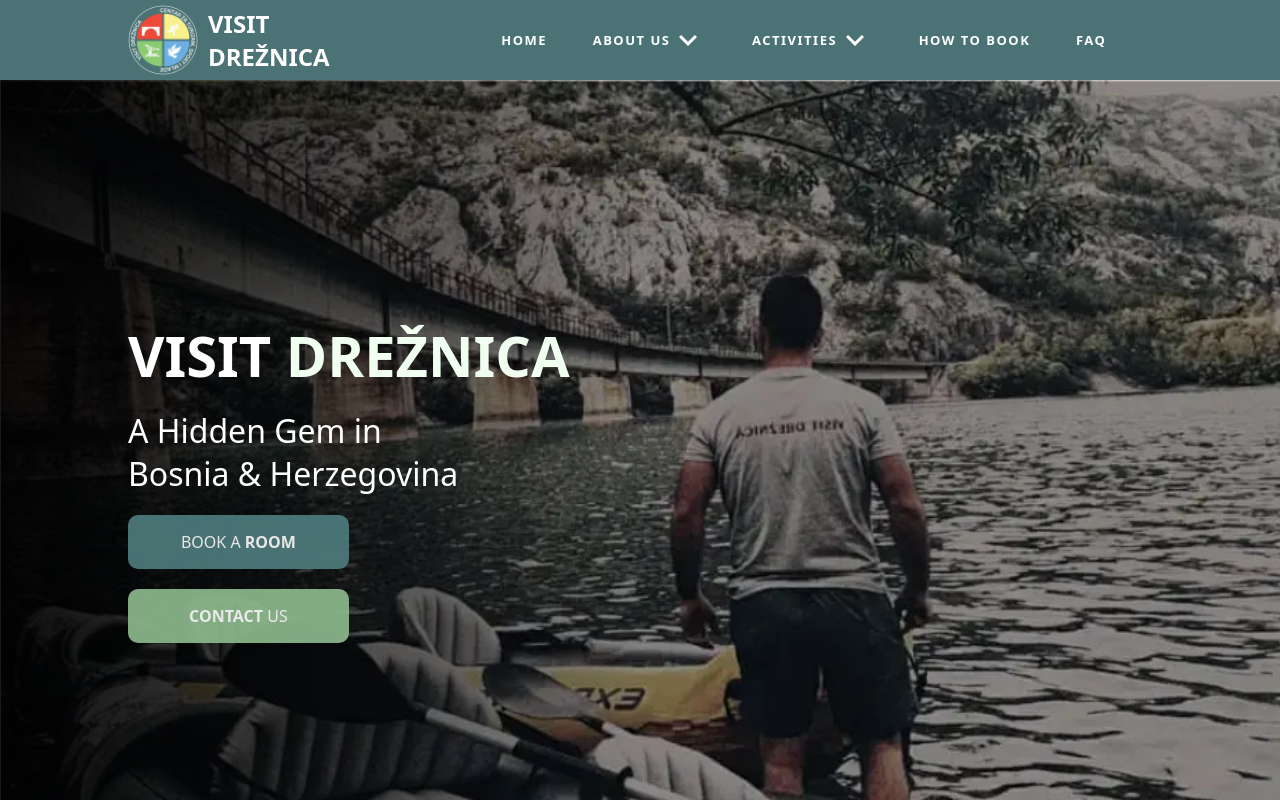
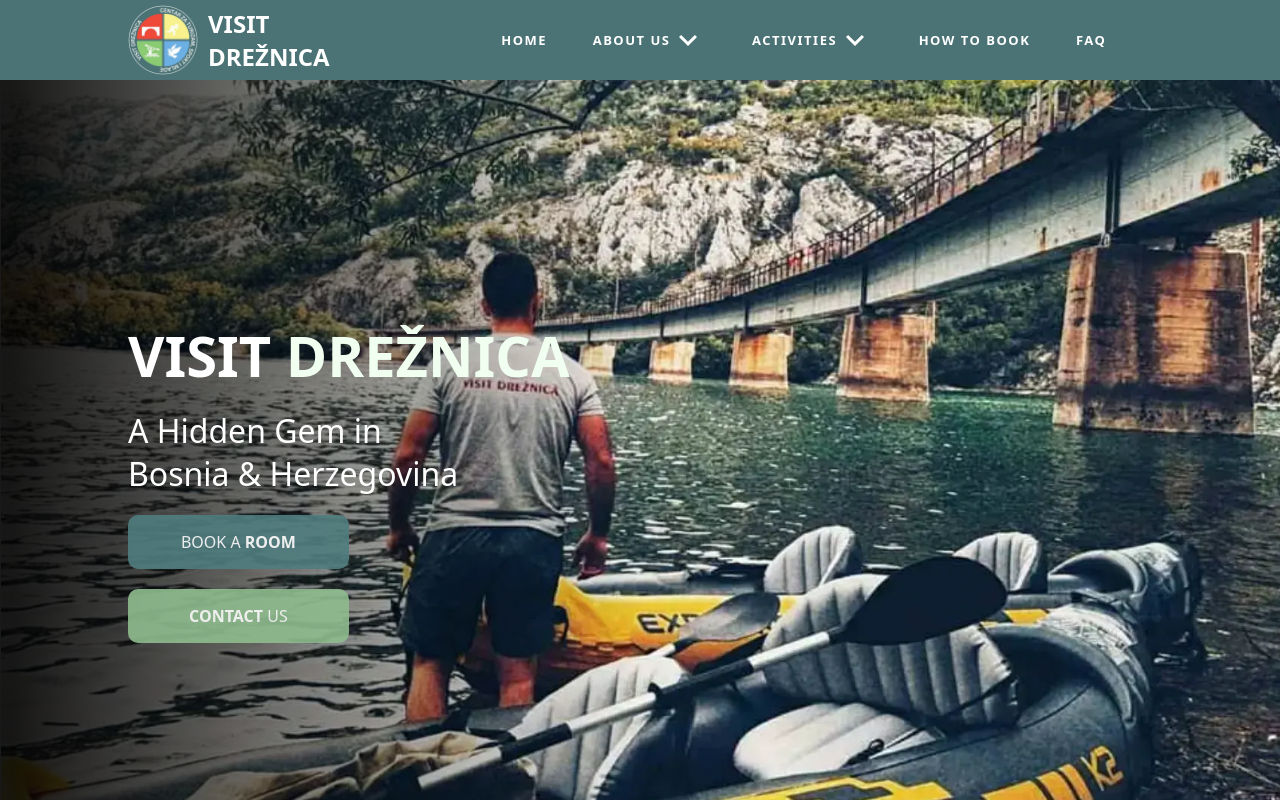
Before and after one commit to ErminMusic/Visit-Dre-nica, a React (Vite) app: page / in a window 1280 px wide. Shown: the top 800 px of the page. Built offline with nearby package versions, Linux system fonts and the light colour scheme.

Commit message:
Background Change

```diff
--- a/src/components/sections/sub-components/Hero/Background.jsx
+++ b/src/components/sections/sub-components/Hero/Background.jsx
@@ -28,6 +28,7 @@
     width: 100%;
     height: 100vh;
     object-fit: cover;
+    object-position: center;
 `;
 const BackgroundOverlay = styled.div`
     position: absolute;
@@ -40,7 +41,7 @@
     z-index: 2;
     background: linear-gradient(
         to right,
-        rgba(0, 0, 0, 0.9) 0%,
+        rgba(0, 0, 0, 0.9) 2%,
         rgba(0, 0, 0, 0) 100%
     );
 `;
```
Also changed, not shown: src/assets/Hero.webp, src/assets/HeroPhone.webp.
